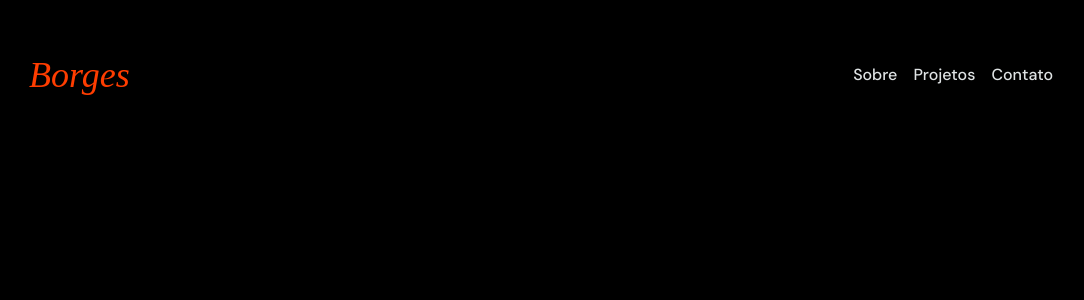
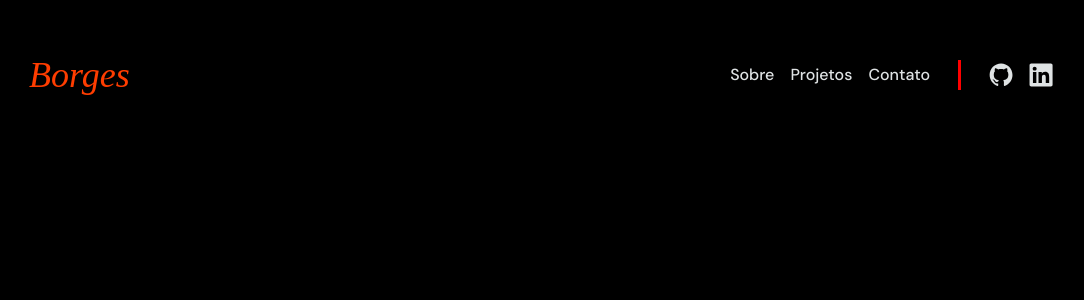
Before and after one commit to okborges/portfolio, a Nuxt app: page / in a window 1280 px wide. Shown: the top 300 px of the page, without its empty margins (99-1183 px from the left). Built offline with nearby package versions, Linux system fonts and the light colour scheme.

Commit message:
header redondinho

```diff
--- a/components/Header.vue
+++ b/components/Header.vue
@@ -2,10 +2,41 @@
   <div class="max-w-5xl mx-auto">
     <div class="flex items-center justify-between pt-12">
       <a href="/" class="logo">Borges</a>
-      <div class="nav space-x-4">
-        <span>Sobre</span>
-        <span>Projetos</span>
-        <span>Contato</span>
+      <div class="flex items-center space-x-7">
+        <div class="nav space-x-4">
+          <a href="/">Sobre</a>
+          <a>Projetos</a>
+          <a>Contato</a>
+        </div>
+        <span class="linha-vertical"></span>
+        <div class="flex items-center space-x-4">
+          <a href="https://github.com/okborges" target="_blank"
+            ><svg
+              class="icones h-6 w-6 cursor-pointer fill-current"
+              viewBox="0 0 21 20"
+              fill="none"
+              xmlns="http://www.w3.org/2000/svg"
+            >
+              <path
+                fill-rule="evenodd"
+                clip-rule="evenodd"
+                d="M10.5576 0C5.03462 0 0.557617 4.484 0.557617 10.017C0.557617 14.442 3.42262 18.197 7.39662 19.521C7.89662 19.613 8.07862 19.304 8.07862 19.038C8.07862 18.801 8.07062 18.17 8.06562 17.335C5.28362 17.94 4.69662 15.992 4.69662 15.992C4.24262 14.834 3.58662 14.526 3.58662 14.526C2.67862 13.906 3.65562 13.918 3.65562 13.918C4.65862 13.988 5.18662 14.95 5.18662 14.95C6.07862 16.48 7.52762 16.038 8.09662 15.782C8.18862 15.135 8.44662 14.694 8.73262 14.444C6.51262 14.191 4.17762 13.331 4.17762 9.493C4.17762 8.4 4.56762 7.505 5.20662 6.805C5.10362 6.552 4.76062 5.533 5.30462 4.155C5.30462 4.155 6.14462 3.885 8.05462 5.181C8.87038 4.95851 9.71205 4.84519 10.5576 4.844C11.4076 4.848 12.2626 4.959 13.0616 5.181C14.9706 3.885 15.8086 4.154 15.8086 4.154C16.3546 5.533 16.0106 6.552 15.9086 6.805C16.5486 7.505 16.9366 8.4 16.9366 9.493C16.9366 13.341 14.5976 14.188 12.3706 14.436C12.7296 14.745 13.0486 15.356 13.0486 16.291C13.0486 17.629 13.0366 18.71 13.0366 19.038C13.0366 19.306 13.2166 19.618 13.7246 19.52C15.7159 18.8521 17.447 17.5753 18.6731 15.87C19.8992 14.1648 20.5585 12.1173 20.5576 10.017C20.5576 4.484 16.0796 0 10.5576 0Z"
+              ></path></svg
+          ></a>
+          <a href="https://linkedin.com/in/okborges" target="_blank"
+            ><svg
+              class="icones h-6 w-6 cursor-pointer fill-current"
+              width="25"
+              height="24"
+              viewBox="0 0 25 24"
+              fill="none"
+              xmlns="http://www.w3.org/2000/svg"
+            >
+              <path
+                d="M21.0046 20.452H17.4506V14.883C17.4506 13.555 17.4236 11.846 15.5986 11.846C13.7456 11.846 13.4626 13.291 13.4626 14.785V20.452H9.90862V9H13.3226V10.561H13.3686C13.8456 9.661 15.0056 8.711 16.7386 8.711C20.3396 8.711 21.0056 11.081 21.0056 14.166V20.452H21.0046ZM5.89462 7.433C4.75062 7.433 3.83162 6.507 3.83162 5.368C3.83162 4.23 4.75162 3.305 5.89462 3.305C7.03462 3.305 7.95862 4.23 7.95862 5.368C7.95862 6.507 7.03362 7.433 5.89462 7.433ZM7.67662 20.452H4.11262V9H7.67662V20.452ZM22.7826 0H2.32862C1.34962 0 0.557617 0.774 0.557617 1.729V22.271C0.557617 23.227 1.34962 24 2.32862 24H22.7796C23.7576 24 24.5576 23.227 24.5576 22.271V1.729C24.5576 0.774 23.7576 0 22.7796 0H22.7826Z"
+              ></path></svg
+          ></a>
+        </div>
       </div>
     </div>
   </div>
@@ -26,6 +57,7 @@ export default {};
 .logo:hover {
   color: #dd2c00;
   cursor: pointer;
+  transition-duration: 0.3s;
 }
 
 .nav {
@@ -35,4 +67,14 @@ export default {};
 .nav:hover {
   cursor: pointer;
 }
+
+.linha-vertical {
+  height: 30px;
+  border-right: 3px solid red;
+}
+
+.icones:hover {
+  color: #dd2c00;
+  transition-duration: 0.3s;
+}
 </style>
```
